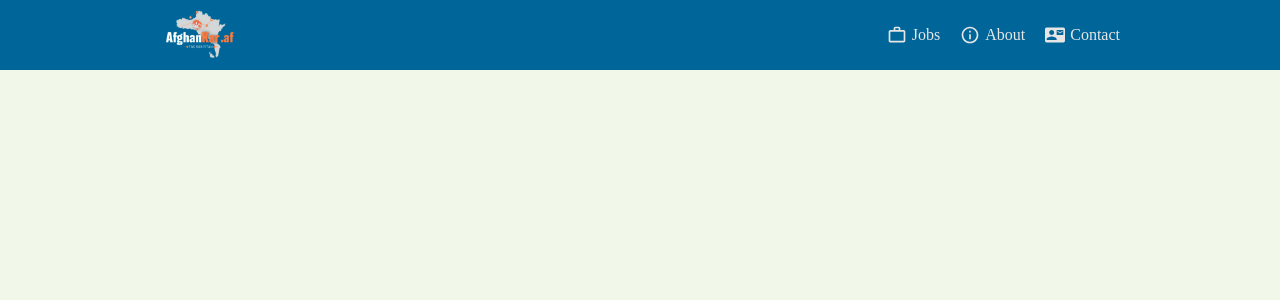
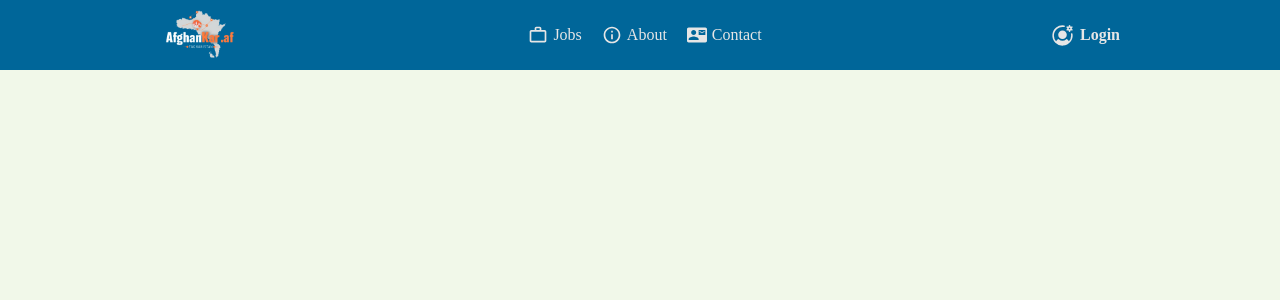
Before and after one commit to Naeemi7/AfghanKar.af, a React (Vite) app in the folder client/: page / in a window 1280 px wide. Shown: the top 300 px of the page. Built offline with nearby package versions, Linux system fonts and the light colour scheme.

Commit message:
the problem with the profile dropdown invisibilty in bigger screen has been resolved

```diff
--- a/client/src/components/common/navbar/Navbar.jsx
+++ b/client/src/components/common/navbar/Navbar.jsx
@@ -31,7 +31,7 @@ const Navbar = () => {
         </div>
 
         {/* Profile component */}
-        {isMobileNavOpen && <Profile />}
+        <Profile />
       </div>
 
       {/* Mobile Navigation Links */}
```
